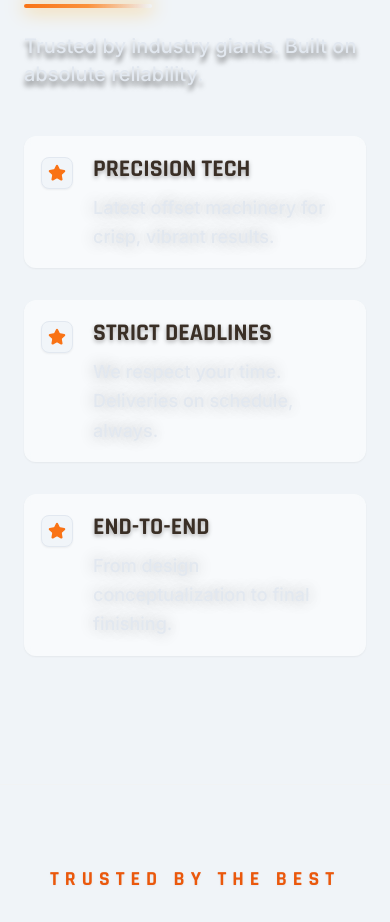
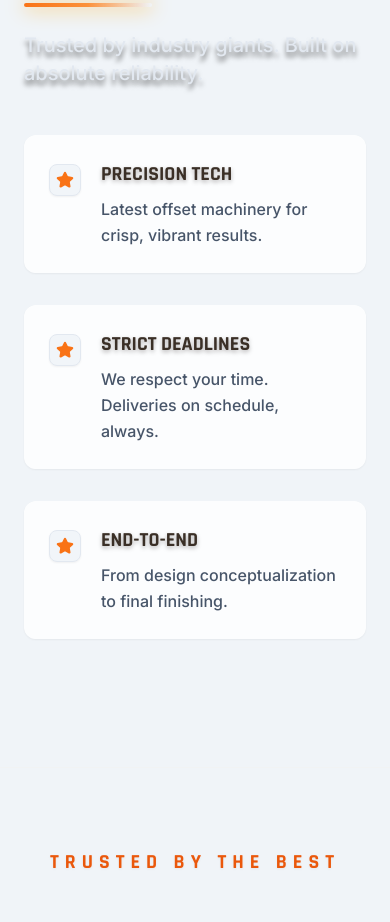
Before and after one commit to amal-prasad/agp-website, a React (Vite) app: page / in a window 390 px wide. Shown: the part 6000-6922 px from the top of the page. Built offline with nearby package versions, Linux system fonts and the light colour scheme.

Commit message:
dark mode fix

```diff
--- a/src/App.jsx
+++ b/src/App.jsx
@@ -375,7 +375,9 @@ const Hero = () => (
   </section>
 );
 const Services = () => (
-  <section className="py-24 relative border-t border-[#F4EDE4]/20 dark:border-slate-800 transition-colors">
+  // REMOVED: border-t border-[#F4EDE4]/20 dark:border-slate-800
+  // RATIONALE: Eliminates the hard visual stop, allowing the Hero to flow organically into Services.
+  <section className="py-24 relative transition-colors">
     <ScrollAnchor id="services" />
     <div className="max-w-7xl mx-auto px-6 relative z-10">
       <SectionHeading subtitle="Comprehensive printing solutions tailored for businesses of all scales.">
@@ -391,7 +393,6 @@ const Services = () => (
                   </div>
                   <h3 className="text-xl font-bold text-[#3A2F26] dark:text-white mb-3 font-display uppercase tracking-wide group-hover:text-orange-600 dark:group-hover:text-cyan-300 transition-colors drop-shadow-[0_3px_2px_rgba(0,0,0,0.3)] dark:drop-shadow-[0_0_10px_rgba(255,255,255,0.2)]">{service.title}</h3>
 
-                  {/* MODIFICATION: Shadow increased to [0_5px_5px_rgba(0,0,0,0.5)] */}
                   <p className="text-[#E2E8F0] dark:text-slate-400 text-sm leading-relaxed
                     font-medium dark:font-normal
                     group-hover:text-black dark:group-hover:text-slate-300 [text-shadow:0_5px_5px_rgba(0,0,0,0.5)] dark:[text-shadow:none]">
@@ -470,17 +471,24 @@ const About = () => (
               { title: "Strict Deadlines", desc: "We respect your time. Deliveries on schedule, always." },
               { title: "End-to-End", desc: "From design conceptualization to final finishing." }
             ].map((item, i) => (
-              <div key={i} className="flex gap-5 group hover:translate-x-2 transition-transform duration-300 p-4 rounded-xl bg-white/50 hover:bg-white dark:hover:bg-slate-800/30 border border-transparent hover:border-slate-200 dark:hover:border-white/5 backdrop-blur-sm shadow-sm dark:shadow-none">
+              <div key={i} className="flex gap-5 group hover:translate-x-2 transition-transform duration-300 p-6 rounded-xl
+                bg-white/80 dark:bg-slate-800/40
+                hover:bg-white dark:hover:bg-slate-800/60
+                border border-transparent hover:border-slate-200 dark:hover:border-white/5
+                backdrop-blur-sm shadow-sm dark:shadow-none"
+              >
                 <div className="mt-1 min-w-[32px] h-[32px] rounded-lg bg-slate-100 dark:bg-slate-800 flex items-center justify-center border border-slate-200 dark:border-slate-700 text-orange-500 shadow-sm dark:shadow-[0_0_15px_rgba(249,115,22,0.3)] group-hover:shadow-[0_0_25px_rgba(249,115,22,0.6)] transition-all">
                     <Star size={18} fill="currentColor" />
                 </div>
                 <div>
-                  <h4 className="text-2xl font-bold mb-2 text-[#3A2F26] dark:text-white font-display uppercase group-hover:text-orange-600 dark:group-hover:text-cyan-300 transition-colors drop-shadow-[0_2px_2px_rgba(0,0,0,0.3)] dark:drop-shadow-[0_0_10px_rgba(255,255,255,0.2)]">{item.title}</h4>
+                  <h4 className="text-xl md:text-2xl font-bold mb-2 text-[#3A2F26] dark:text-white font-display uppercase group-hover:text-orange-600 dark:group-hover:text-cyan-300 transition-colors drop-shadow-[0_2px_2px_rgba(0,0,0,0.3)] dark:drop-shadow-[0_0_10px_rgba(255,255,255,0.2)]">
+                    {item.title}
+                  </h4>
 
-                  {/* MODIFICATION: Color changed to #E2E8F0 */}
-                  <p className="text-[#E2E8F0] dark:text-slate-400 leading-relaxed text-lg
+                  {/* FIX: Changed text color logic for better contrast */}
+                  <p className="text-slate-600 dark:text-slate-400 leading-relaxed text-base md:text-lg
                     font-medium dark:font-normal
-                    group-hover:text-black dark:group-hover:text-slate-200 [text-shadow:0_0_15px_rgba(0,0,0,0.3)] dark:[text-shadow:none]">
+                    group-hover:text-black dark:group-hover:text-slate-200">
                     {item.desc}
                   </p>
                 </div>
```
